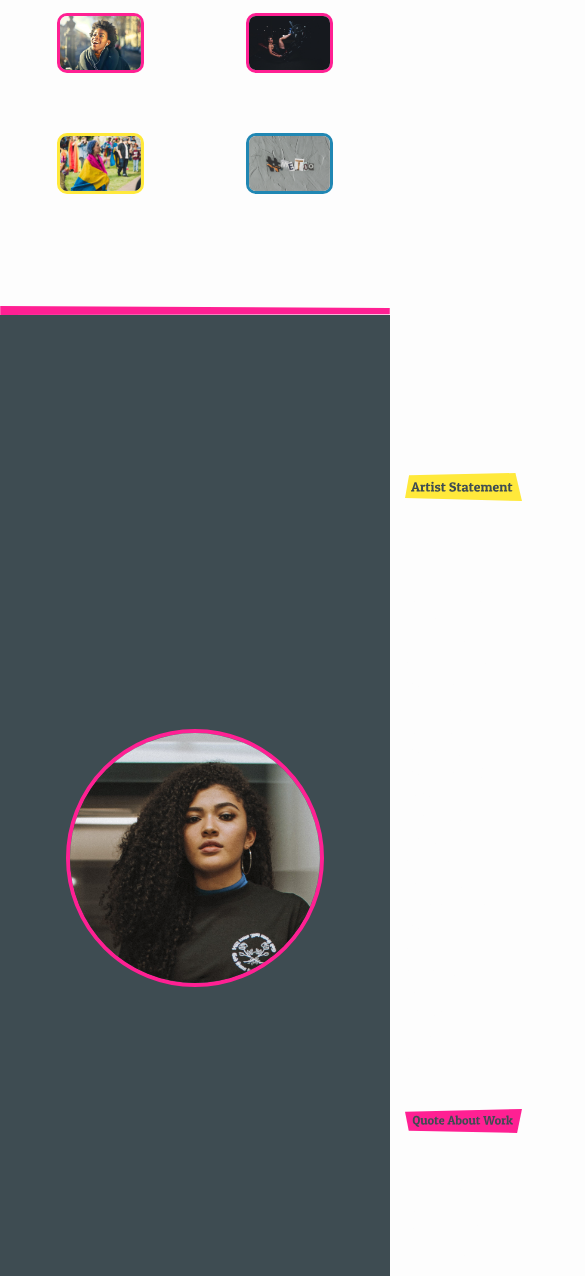
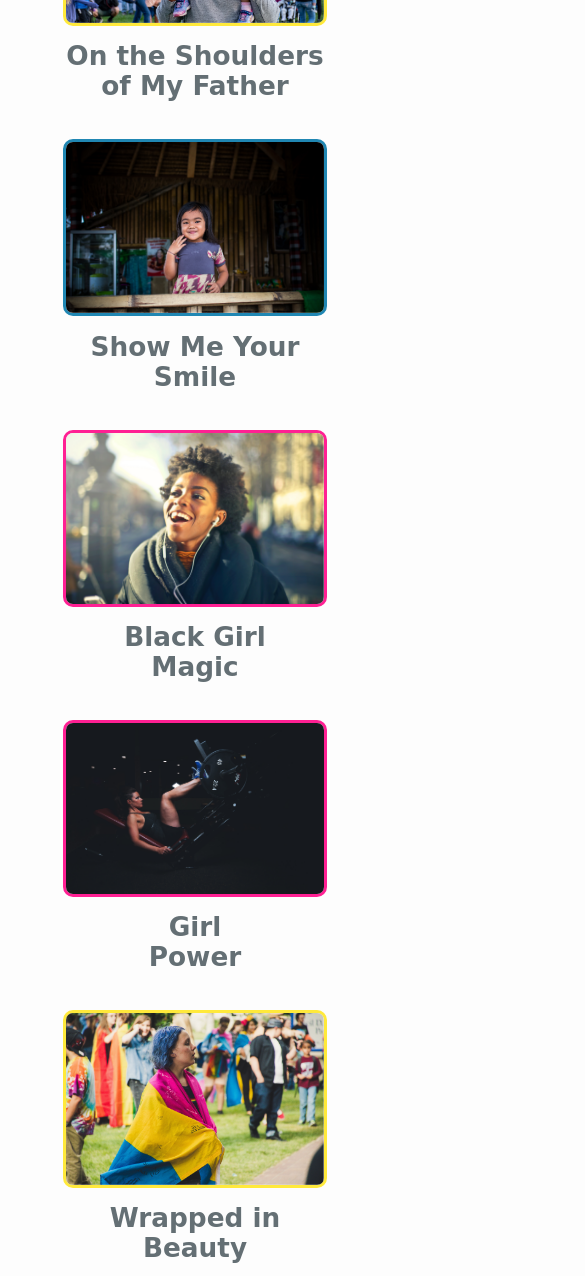
Before and after one commit to whimsicurl-creations/dorothy-site, a plain HTML site: page index.html in a window 390 px wide. Shown: the part 1072-2348 px from the top of the page, 585 px wide, since content can reach past the window. Drawn offline with Linux system fonts and the light colour scheme; a web font is replaced by a local one.

Commit message:
adjust portfolio section media queries

```diff
--- a/css/main.css
+++ b/css/main.css
@@ -270,3 +270,46 @@ footer p {
         padding-right: 2em;
     }
 }
+
+@media screen and (max-width: 768px) {
+    /* ===== PORTFOLIO ===== */
+    #portfolio .wrapper {
+        margin: 1.5em auto;
+        width: 90%;
+        justify-content: space-around;
+    }
+    .portfolio-item {
+        width: 40%;
+        margin: 1em auto 0;
+    }
+    .portfolio-item figcaption {
+        display: flex;
+        position: relative;
+        background: transparent;
+        color: #3E4C52;
+        font-size: 1em;
+        margin: 0.5em auto 0;
+    }
+
+    /* ===== ABOUT ===== */
+    #about .wrapper {
+        flex-direction: column;
+    }
+    #about #about-img {
+        justify-content: center;
+        margin-bottom: 2em;
+    }
+}
+
+@media screen and (max-width: 460px) {
+    /* ===== PORTFOLIO ===== */
+    #portfolio .wrapper {
+        flex-direction: column;
+    }
+    .portfolio-item {
+        width: 75%;
+    }
+    .portfolio-item figcaption {
+        font-size: 1.25em;
+    }
+}
```
